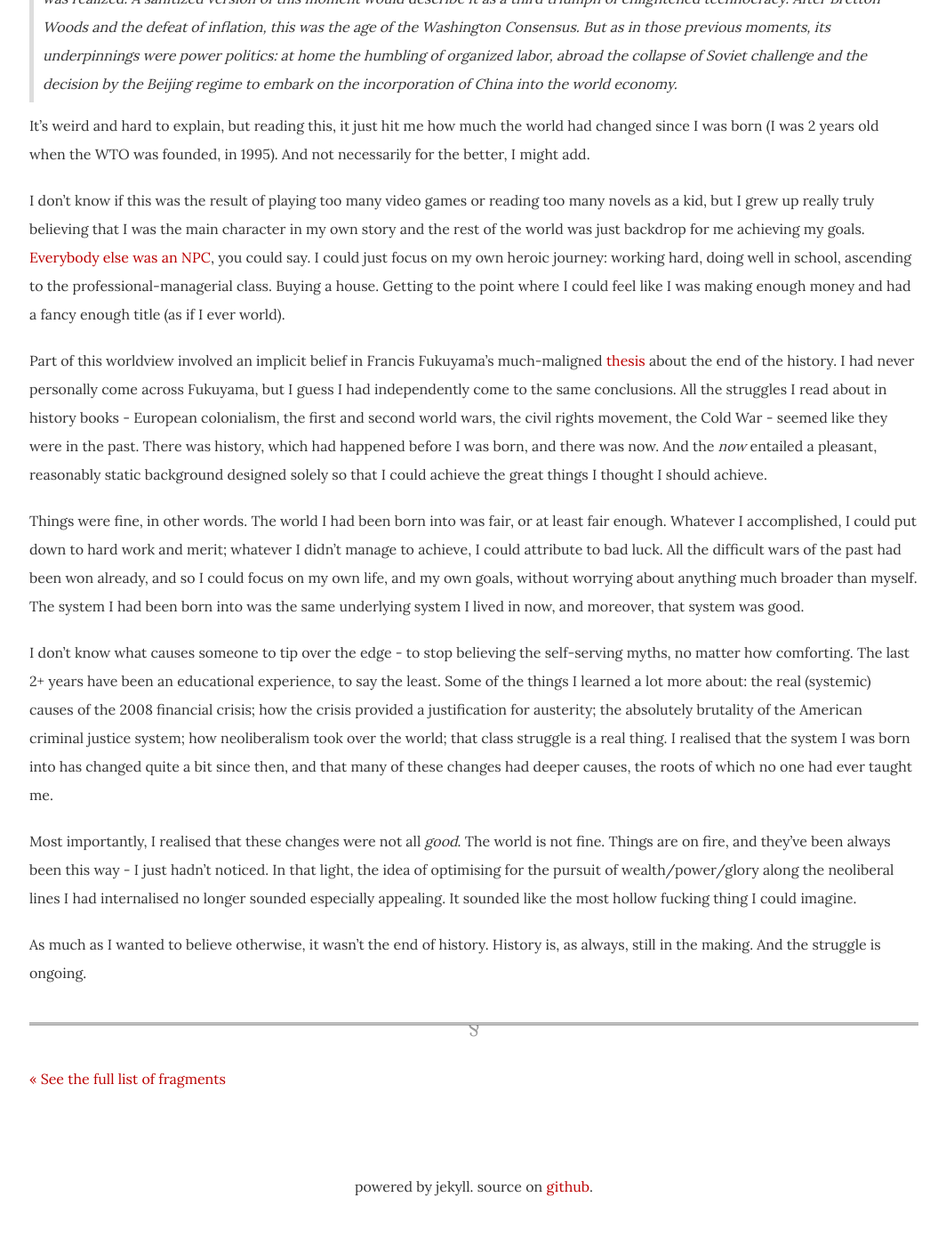
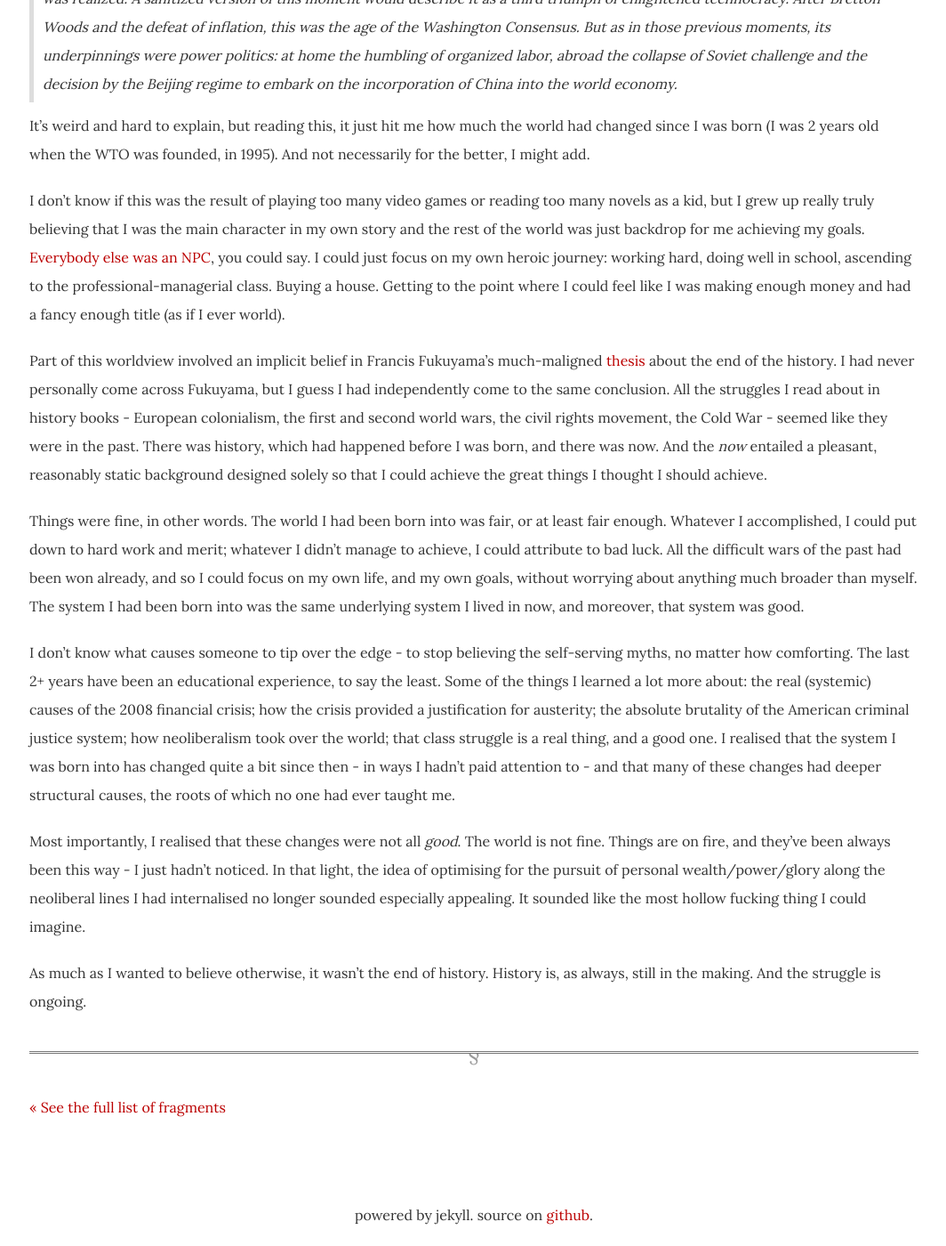
Before and after one commit to dellsystem/dellsystem.github.io, a Jekyll site: the page built from _posts/2019-3-9-fragments-68.md, in a window 1280 px wide and 1400 px high, scrolled down 841 px. Shown: the whole window at 89% size, without its empty margins (107-1171 px from the left). Built offline with Jekyll 4.4.1, drawn with Linux system fonts in a browser that asks for light colours; before the commit the page ends 2209 px from its top, so only the background shows below that; some of the changed text lies outside the part shown.

Commit message:
Update fragments-68

```diff
--- a/_posts/2019-3-9-fragments-68.md
+++ b/_posts/2019-3-9-fragments-68.md
@@ -18,12 +18,12 @@ It's weird and hard to explain, but reading this, it just hit me how much the wo
 
 I don't know if this was the result of playing too many video games or reading too many novels as a kid, but I grew up really truly believing that I was the main character in my own story and the rest of the world was just backdrop for me achieving my goals. [Everybody else was an NPC](/posts/fragments-41), you could say. I could just focus on my own heroic journey: working hard, doing well in school, ascending to the professional-managerial class. Buying a house. Getting to the point where I could feel like I was making enough money and had a fancy enough title (as if I ever world).
 
-Part of this worldview involved an implicit belief in Francis Fukuyama's much-maligned [thesis](https://www.newyorker.com/magazine/2018/09/03/francis-fukuyama-postpones-the-end-of-history) about the end of the history. I had never personally come across Fukuyama, but I guess I had independently come to the same conclusions. All the struggles I read about in history books - European colonialism, the first and second world wars, the civil rights movement, the Cold War - seemed like they were in the past. There was history, which had happened before I was born, and there was now. And the _now_ entailed a pleasant, reasonably static background designed solely so that I could achieve the great things I thought I should achieve.
+Part of this worldview involved an implicit belief in Francis Fukuyama's much-maligned [thesis](https://www.newyorker.com/magazine/2018/09/03/francis-fukuyama-postpones-the-end-of-history) about the end of the history. I had never personally come across Fukuyama, but I guess I had independently come to the same conclusion. All the struggles I read about in history books - European colonialism, the first and second world wars, the civil rights movement, the Cold War - seemed like they were in the past. There was history, which had happened before I was born, and there was now. And the _now_ entailed a pleasant, reasonably static background designed solely so that I could achieve the great things I thought I should achieve.
 
 Things were fine, in other words. The world I had been born into was fair, or at least fair enough. Whatever I accomplished, I could put down to hard work and merit; whatever I didn't manage to achieve, I could attribute to bad luck. All the difficult wars of the past had been won already, and so I could focus on my own life, and my own goals, without worrying about anything much broader than myself. The system I had been born into was the same underlying system I lived in now, and moreover, that system was good.
 
-I don't know what causes someone to tip over the edge - to stop believing the self-serving myths, no matter how comforting. The last 2+ years have been an educational experience, to say the least. Some of the things I learned a lot more about: the real (systemic) causes of the 2008 financial crisis; how the crisis provided a justification for austerity; the absolutely brutality of the American criminal justice system; how neoliberalism took over the world; that class struggle is a real thing. I realised that the system I was born into has changed quite a bit since then, and that many of these changes had deeper causes, the roots of which no one had ever taught me.
+I don't know what causes someone to tip over the edge - to stop believing the self-serving myths, no matter how comforting. The last 2+ years have been an educational experience, to say the least. Some of the things I learned a lot more about: the real (systemic) causes of the 2008 financial crisis; how the crisis provided a justification for austerity; the absolute brutality of the American criminal justice system; how neoliberalism took over the world; that class struggle is a real thing, and a good one. I realised that the system I was born into has changed quite a bit since then - in ways I hadn't paid attention to - and that many of these changes had deeper structural causes, the roots of which no one had ever taught me.
 
-Most importantly, I realised that these changes were not all _good_. The world is not fine. Things are on fire, and they've been always been this way - I just hadn't noticed. In that light, the idea of optimising for the pursuit of wealth/power/glory along the neoliberal lines I had internalised no longer sounded especially appealing. It sounded like the most hollow fucking thing I could imagine.
+Most importantly, I realised that these changes were not all _good_. The world is not fine. Things are on fire, and they've been always been this way - I just hadn't noticed. In that light, the idea of optimising for the pursuit of personal wealth/power/glory along the neoliberal lines I had internalised no longer sounded especially appealing. It sounded like the most hollow fucking thing I could imagine.
 
 As much as I wanted to believe otherwise, it wasn't the end of history. History is, as always, still in the making. And the struggle is ongoing.
```
